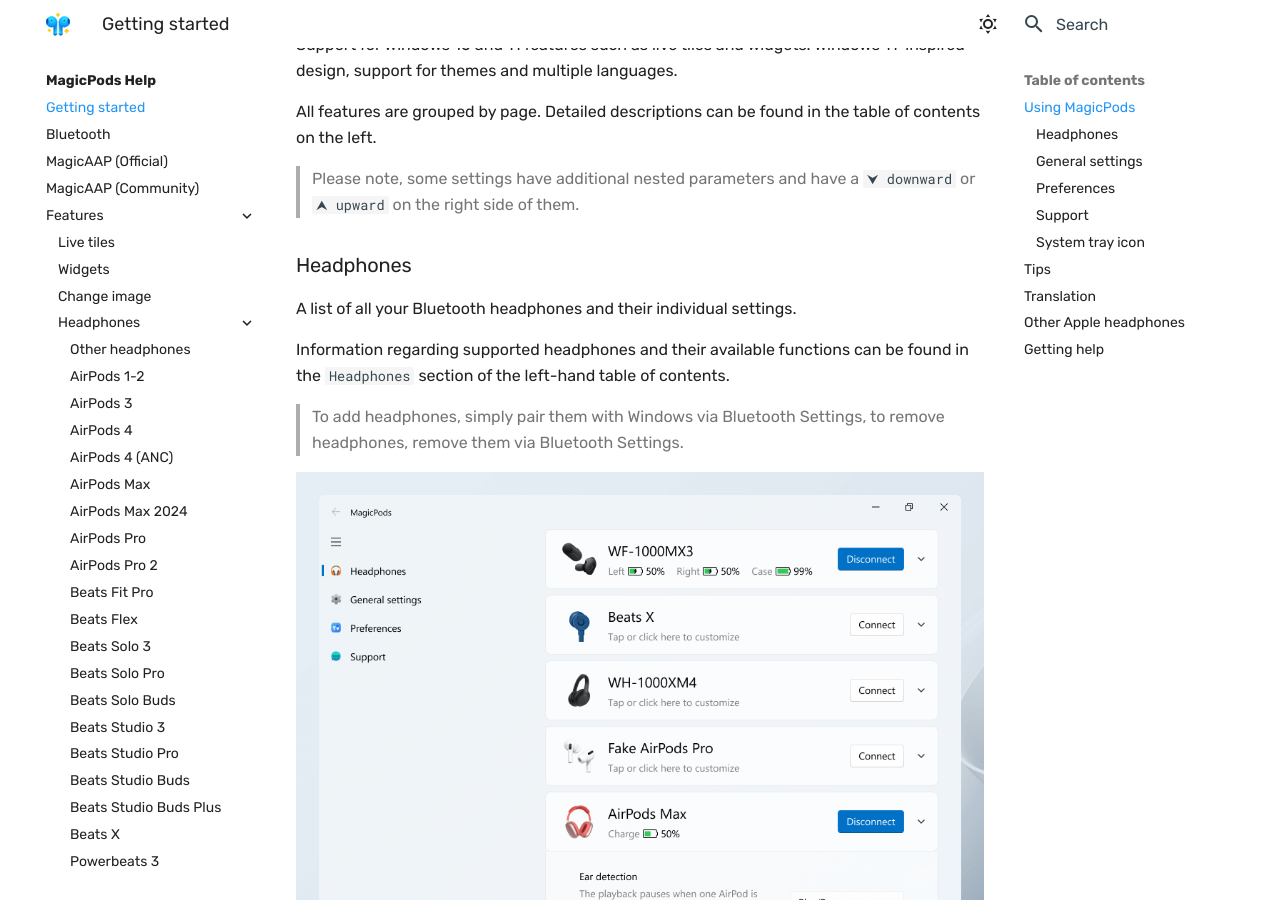
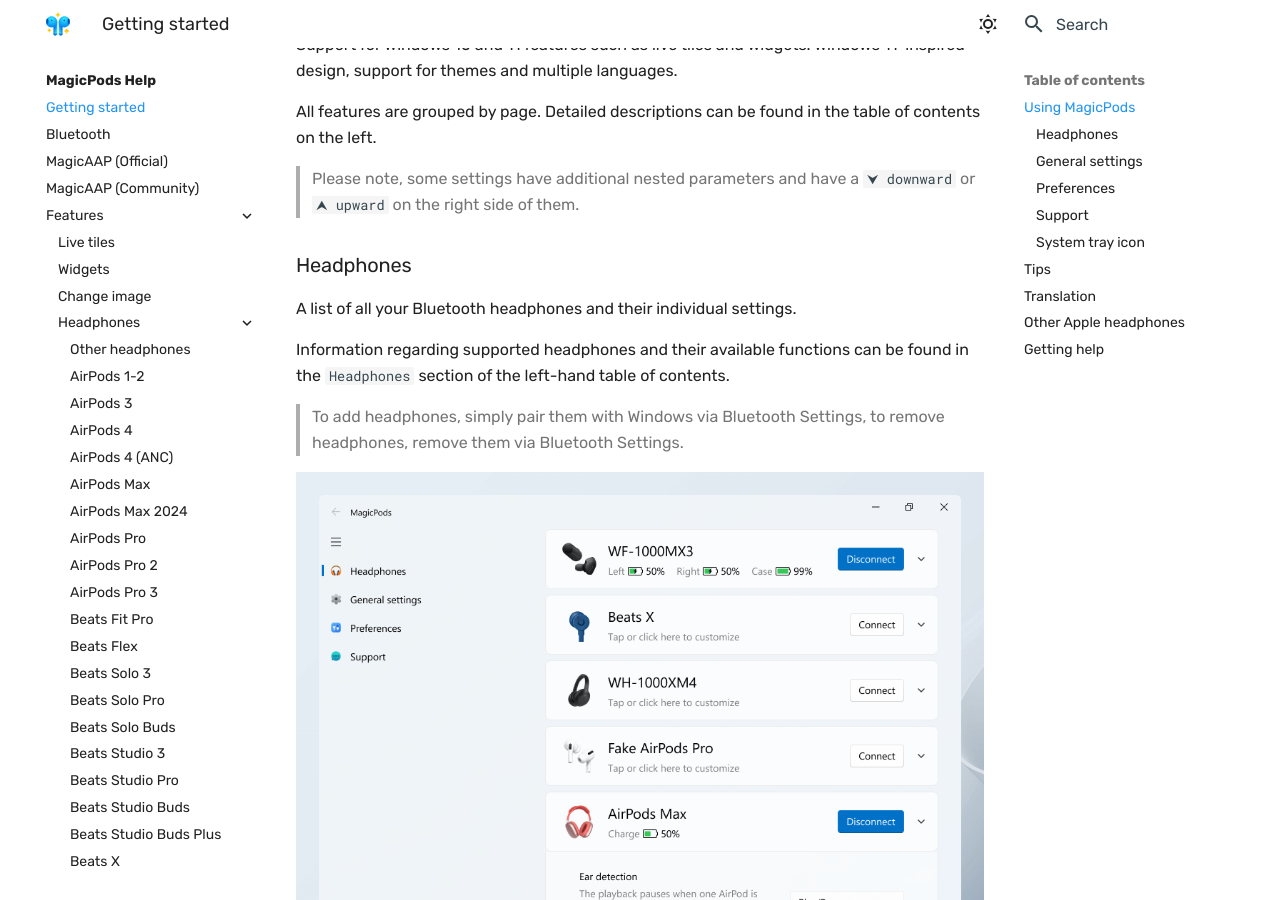
Before and after one commit to steam3d/help.magicpods.app, an MkDocs documentation site: the page built from docs/index.md, in a window 1280 px wide and 900 px high, scrolled down 357 px. Built offline with MkDocs 1.6.1 and Material for MkDocs 9.7.7, drawn with Linux system fonts in a browser that asks for light colours.

Commit message:
Update mkdocs.yml

```diff
--- a/mkdocs.yml
+++ b/mkdocs.yml
@@ -18,6 +18,7 @@ nav:
       - AirPods Max 2024: headphones/apple-airpodsmax2024.md
       - AirPods Pro: headphones/apple-airpodspro.md
       - AirPods Pro 2: headphones/apple-airpodspro2.md
+      - AirPods Pro 3: headphones/apple-airpodspro3.md
       - Beats Fit Pro: headphones/apple-beatsfitpro.md
       - Beats Flex: headphones/apple-beatsflex.md
       - Beats Solo 3: headphones/apple-beatssolo3.md
```
